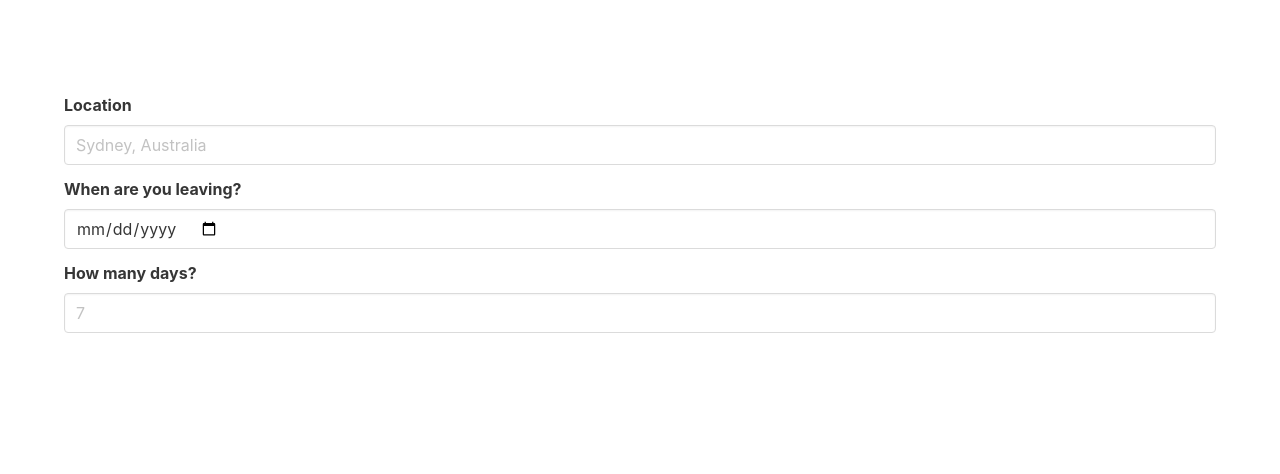
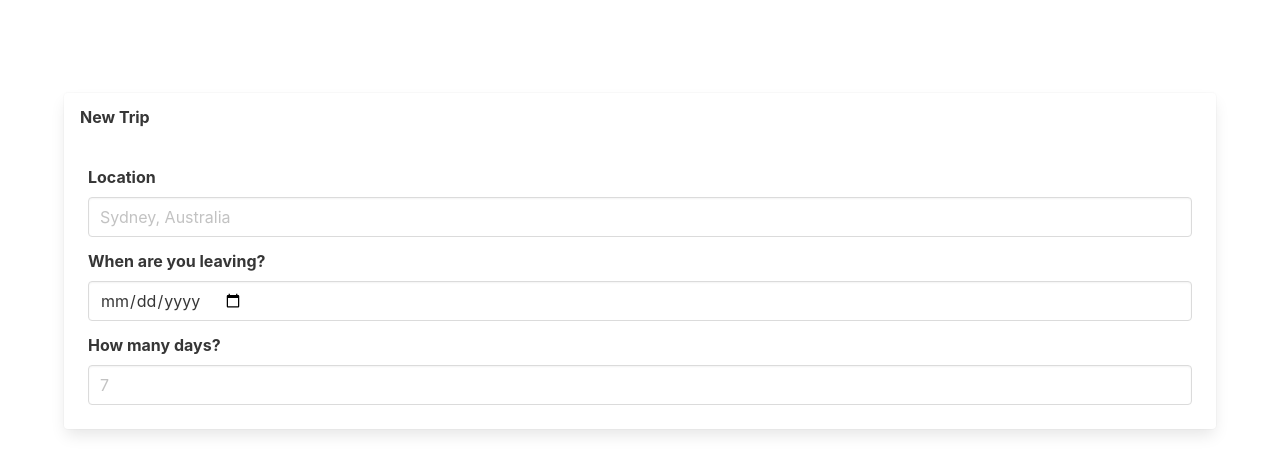
Before and after one commit to atinybeardedman/udacity-travel-app, a website built with webpack: page src/client/views/index.html in a window 1280 px wide. Shown: the part 168-642 px from the top of the page. Built offline with nearby package versions, Linux system fonts and the light colour scheme.

Commit message:
feat: updated ui with card

```diff
--- a/package.json
+++ b/package.json
@@ -13,6 +13,7 @@
   "license": "ISC",
   "description": "",
   "dependencies": {
+    "axios": "^0.19.2",
     "cors": "^2.8.5",
     "dotenv": "^8.2.0",
     "express": "^4.17.1",
--- a/src/client/views/index.html
+++ b/src/client/views/index.html
@@ -54,6 +54,16 @@
       </section>
       <section class="section">
         <div class="container">
+            <div class="columns is-cenetered">
+                <div class="column">
+                    <div class="card">
+                        <div class="card-hearder">
+                            <h1 class="card-header-title">
+                                New Trip
+                            </h1>
+                        </div>
+                        <div class="card-content">
+
                             <form>
                               <div class="field">
                                 <label for="location" class="label">Location</label>
@@ -92,6 +102,10 @@
                               </div>
                             </form>
                         </div>
+                    </div>
+                </div>
+            </div>
+        </div>
       </section>
     </main>
   </body>
```
Also changed, not shown: 1 other file. Lines whose indentation alone changed are shown as unchanged.
